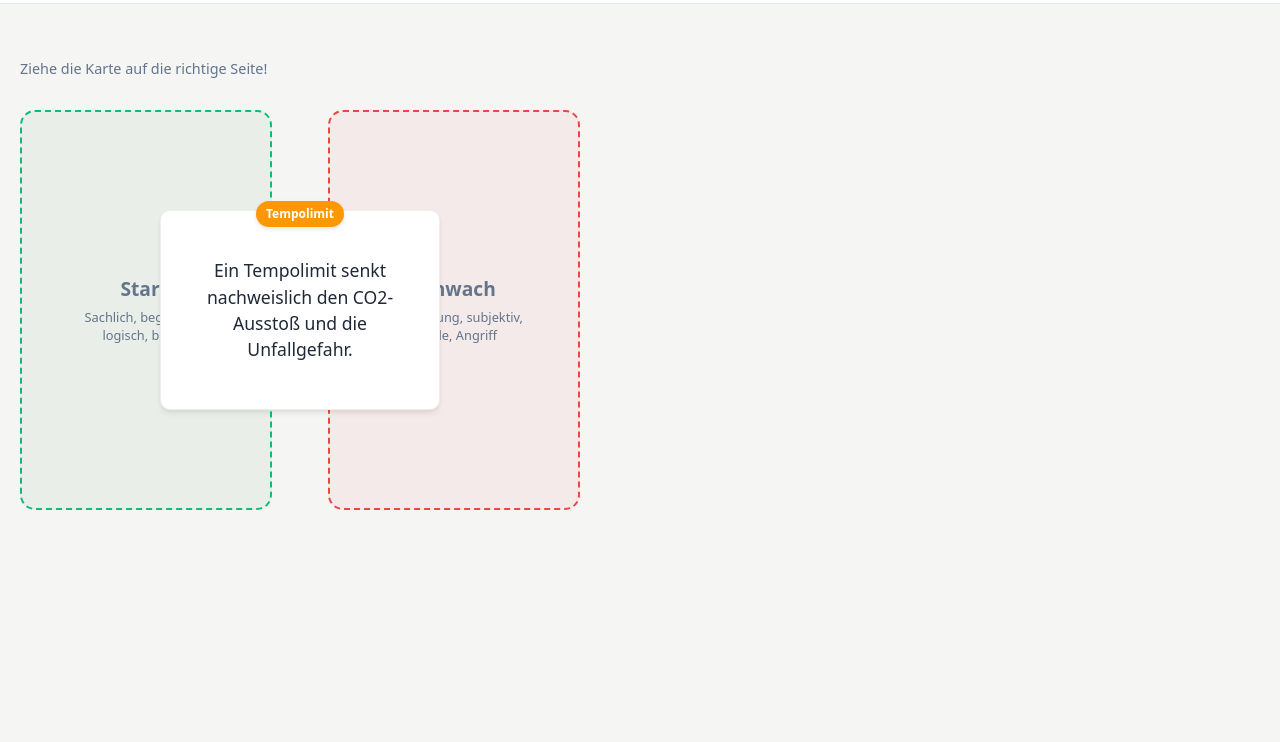
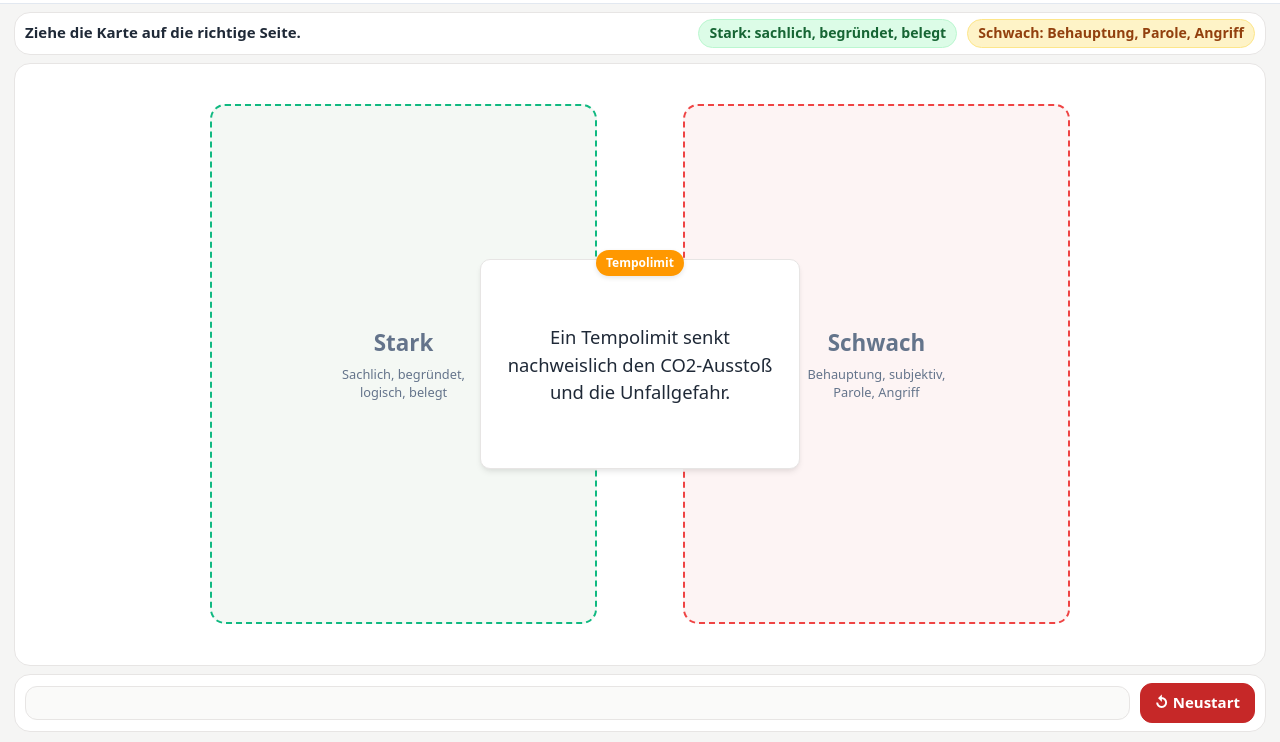
Before and after one commit to HoS-design/PMS, a plain HTML site: page portal/modules/argumentewaage/index.html in a window 1280 px wide. Shown: the part 58-800 px from the top of the page. Drawn offline with Linux system fonts and the light colour scheme.

Commit message:
Argumente-Waage auf vollem Layout, Rechtschreib-Profi ohne Scrollen
Co-Authored-By: Claude Opus 5.5 <noreply@anthropic.com>
Claude-Session: https://claude.ai/code/session_01NbwnMMRqiKrYp6ETY4LHxX

```diff
--- a/portal/modules/argumentewaage/index.html
+++ b/portal/modules/argumentewaage/index.html
@@ -27,28 +27,8 @@
             --accent-weak: var(--danger);
         }
 
-        body {
-            font-family: -apple-system, BlinkMacSystemFont, "Segoe UI", Roboto, Helvetica, Arial, sans-serif;
-            background-color: var(--bg-color);
-            color: var(--text-color);
-            margin: 0;
-            display: flex;
-            flex-direction: column;
-            align-items: center;
-            height: 100vh;
-            overflow: hidden;
-        }
 
         /* --- Header Bereich (Logo & Text Links) --- */
-        .app-intro {
-            width: 100%;
-            max-width: 600px; /* Gleiche Breite wie Spielfeld */
-            box-sizing: border-box;
-            padding: 20px;
-            margin-top: 30px; /* Platz für den Zurück-Link */
-            text-align: left; /* Alles linksbündig */
-            z-index: 10;
-        }
 
         .logo {
             display: block;
@@ -151,41 +131,11 @@
         }
 
         /* Feedback Bereich */
-        #feedback-area {
-            margin-top: 10px;
-            height: 80px;
-            width: 90%;
-            max-width: 500px;
-            text-align: center;
-            font-size: 1rem;
-            padding: 10px;
-            border-radius: 8px;
-        }
 
         .feedback-correct { color: var(--accent-strong); background: #e8f5e9; border: 1px solid #c8e6c9; }
         .feedback-wrong { color: var(--accent-weak); background: #ffebee; border: 1px solid #ffcdd2; }
 
-        .btn-restart {
-            margin-top: 10px;
-            padding: 10px 20px;
-            background: var(--accent);
-            color: white;
-            border: 1px solid var(--accent);
-            border-radius: 5px;
-            cursor: pointer;
-            font-size: 1rem;
-            display: none;
-        }
 
-        .back-link {
-            position: absolute;
-            top: 15px;
-            left: 20px; /* Bündig mit dem Padding */
-            text-decoration: none;
-            color: var(--muted);
-            font-size: 0.9rem;
-            font-weight: bold;
-        }
         .back-link:hover { color: var(--ink); }
 
 
@@ -217,10 +167,24 @@
         display: none;
     }
 
+
+    /* Gemeinsames Layout */
+    .stage-center { display: flex; align-items: center; justify-content: center; }
+    .game-area { height: 100%; max-height: 520px; max-width: 900px; margin: 0; }
+    .card-stack { width: 320px; height: 210px; }
+    .card { font-size: 1.15rem; border-color: var(--hos-line); }
+    .zone span { font-size: 1.4rem; }
+    #feedback-area {
+      flex: 1 1 300px; min-height: 2.3em; border-radius: 12px; padding: 7px 12px;
+      font-weight: 700; line-height: 1.35; background: #fafaf9; border: 1px solid var(--hos-line);
+    }
+    #feedback-area.feedback-correct { background: var(--hos-good-soft); border-color: var(--hos-good-line); color: var(--hos-good); }
+    #feedback-area.feedback-wrong { background: var(--hos-bad-soft); border-color: var(--hos-bad-line); color: var(--hos-bad); }
+
   </style>
   <link rel="stylesheet" href="/css/app-layout.css">
 </head>
-<body class="hos-app hos-legacy subject-deutsch">
+<body class="hos-app subject-deutsch">
 
 <header class="app-header">
   <div class="brand-row">
@@ -236,14 +200,16 @@
 </header>
 
 
-    <a href="/index.html" class="back-link">← Zurück zur Übersicht</a>
-
-    <div class="app-intro">
-        <img src="/chatisthisreal.png" alt="Logo" class="logo">
-        <h1>Argumente-Waage</h1>
-        <p class="subtitle">Ziehe die Karte auf die richtige Seite!</p>
+      <main class="hos-main">
+    <div class="hos-topbar">
+      <span class="hos-label">Ziehe die Karte auf die richtige Seite.</span>
+      <span class="hos-spacer"></span>
+      <span class="hos-pill good">Stark: sachlich, begründet, belegt</span>
+      <span class="hos-pill warn">Schwach: Behauptung, Parole, Angriff</span>
     </div>
 
+    <div class="hos-stage">
+      <section class="hos-panel stage-center">
         <div class="game-area">
           <div class="zones-container">
             <div class="zone strong">
@@ -255,14 +221,18 @@
               <small>Behauptung, subjektiv,<br>Parole, Angriff</small>
             </div>
           </div>
-
           <div class="card-stack" id="card-stack">
             <div class="card" id="current-card">Lade...</div>
           </div>
         </div>
+      </section>
+    </div>
 
+    <div class="hos-bottombar">
       <div id="feedback-area"></div>
-    <button class="btn-restart" onclick="location.reload()">Neustart</button>
+      <button class="hos-btn primary btn-restart" type="button" onclick="location.reload()">↺ Neustart</button>
+    </div>
+  </main>
 
 <script>
     // --- DATEN ---
```
Also changed, not shown: portal/modules/rsspiel/index.html (+10 -1 lines). Lines whose indentation alone changed are shown as unchanged.
